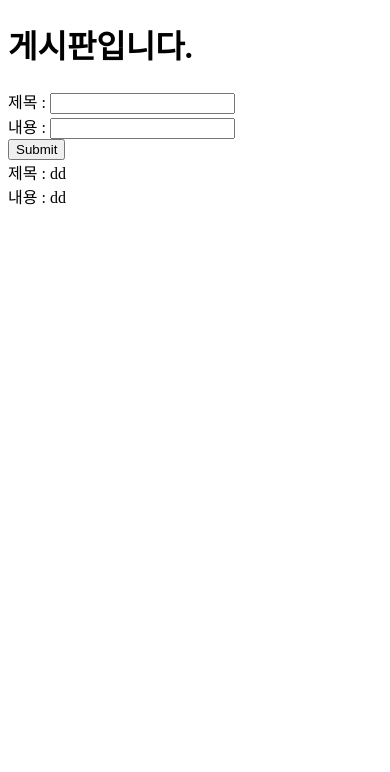
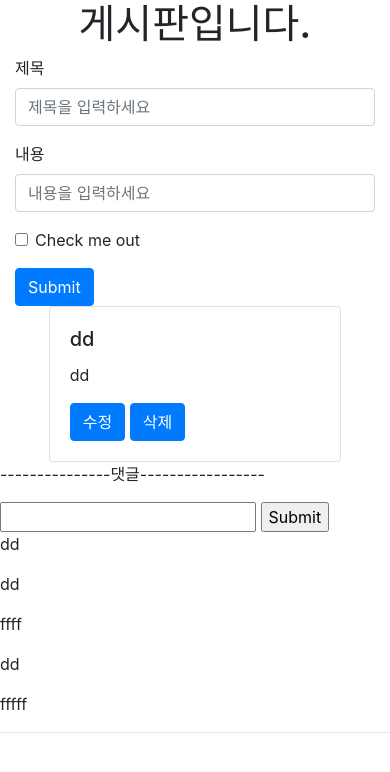
Before and after one commit to HanyongLee/Board, a Flask app: page / in a window 390 px wide. Shown: the top 772 px of the page. Run offline with Flask 2, Linux system fonts and the light colour scheme; data comes from the database, SQL or seed files in the repository; both versions use the stored data as it was after the commit; some libraries are stand-ins or nearby versions.

Commit message:
add comment update, delete

```diff
--- a/app.py
+++ b/app.py
@@ -17,6 +17,13 @@ class Post(db.Model):
     title = db.Column(db.String, nullable=False)
     content = db.Column(db.String, nullable=False)
 
+class Comment(db.Model):
+    __tablename__ = "comments" #테이블 이름 설정
+    id = db.Column(db.Integer, primary_key=True)
+    content =  db.Column(db.String, nullable=False)
+    post_id = db.Column(db.Integer, db.ForeignKey('posts.id'),
+        nullable=False)
+
 db.create_all()
 
 
@@ -26,7 +33,8 @@ def index():
     #보여준다.
     #SELECT*FROM posts;
     posts = Post.query.all()        #posts는 list type이다.
-    return render_template('index.html', posts = reversed(posts)) # reversed(posts) -> 글들 반대로 보이게 하는 것
+    comments = Comment.query.all()
+    return render_template('index.html', posts = reversed(posts), comments = comments) # reversed(posts) -> 글들 반대로 보이게 하는 것
 
 @app.route("/create")
 def create():
@@ -38,4 +46,63 @@ def create():
     return redirect("/")
     # return render_template('create.html', title=title, content=content) -> 이거말고 홈인 index.html로 돌아가게 하자
 
+@app.route("/edit/<int:id>")
+def edit(id):
+    # 1. 수정하려고 하는 레코드를 선택하여
+    post = Post.query.get(id)
+    # 2. 수정을 하고
+    # post.title = "수정하셈"
+    # post.content = "수정하셈"
+    # 3. 커밋한다.
+    return render_template('edit.html', post=post)
+
+
+@app.route("/update/<int:id>")
+def update(id):
+    # 1. 수정하려고 하는 레코드를 선택하여
+    post = Post.query.get(id)
+    # 2. 수정을 하고
+    post.title = request.args.get('title')
+    post.content = request.args.get('content')
+    # 3. 커밋한다.
+    db.session.commit()
+    return redirect('/')
+
+@app.route("/delete/<int:id>")  #동적 변환 <> 사용
+def delete(id): #id는 string으로 parse됨 int()이렇게 써도 되지만 위에 <int:id>로 한번에 써도됨
+    #1. 지우려고 하는 레코드를 선택하여
+    post = Post.query.get(id)    #()안에 해당 data primary
+    #2. 지운다.
+    db.session.delete(post)
+    #3. 확정하고 DB에 반영한다. Commit
+    db.session.commit()
+    return redirect("/")
+
+@app.route("/create_comment")
+def comment_content():
+    #Comment 테이블에 입력받은 내용을 저장한다.
+    content = request.args.get('comment_content') # /comment_content로 날라온 파라미터 잡기
+    post_id = int(request.args.get('post_id'))
+    comment = Comment(content=content, post_id = post_id)
+    #위에 코드까지 객체 생성을 통해 하나의 행을 만든 것
+    db.session.add(comment)
+    db.session.commit()
+    return redirect('/')
+
+
+
+
+#url 간단하게 줄이는 방법, 이런 식으로
+# @app.route("</name>")
+# def redirection(name):
+#     url =URL.query.filter_by(name=name)
+#     return redirect(url.rul)
+
 #app.run(host=os.getenv('IP', '0.0.0.0'),port=int(os.getenv('PORT', 8080)), debug = True)
+
+
+#python3에서 댓글이 db에 저장됬는지 확인
+#from app import Comment #기능 import
+#comments = Comment.query.all() # 댓글 쓴 것 comments 변수에 저장
+#comments[0] 으로 댓글 들어갔는지 확인
+#comments[0].content로 안에 들어있는 댓글 코멘트 출력
--- a/templates/index.html
+++ b/templates/index.html
@@ -4,19 +4,68 @@
     <meta charset="UTF-8">
     <meta name="viewport" content="width=device-width, initial-scale=1.0">
     <meta http-equiv="X-UA-Compatible" content="ie=edge">
+    <link rel="stylesheet" href="https://stackpath.bootstrapcdn.com/bootstrap/4.1.3/css/bootstrap.min.css" integrity="sha384-MCw98/SFnGE8fJT3GXwEOngsV7Zt27NXFoaoApmYm81iuXoPkFOJwJ8ERdknLPMO" crossorigin="anonymous">
+    <script src="https://code.jquery.com/jquery-3.3.1.slim.min.js" integrity="sha384-q8i/X+965DzO0rT7abK41JStQIAqVgRVzpbzo5smXKp4YfRvH+8abtTE1Pi6jizo" crossorigin="anonymous"></script>
+    <script src="https://cdnjs.cloudflare.com/ajax/libs/popper.js/1.14.3/umd/popper.min.js" integrity="sha384-ZMP7rVo3mIykV+2+9J3UJ46jBk0WLaUAdn689aCwoqbBJiSnjAK/l8WvCWPIPm49" crossorigin="anonymous"></script>
+    <script src="https://stackpath.bootstrapcdn.com/bootstrap/4.1.3/js/bootstrap.min.js" integrity="sha384-ChfqqxuZUCnJSK3+MXmPNIyE6ZbWh2IMqE241rYiqJxyMiZ6OW/JmZQ5stwEULTy" crossorigin="anonymous"></script>
     <title>게시판</title>
 </head>
 <body>
-    <h1> 게시판입니다. </h1>
-    <form action="/create">
-        제목 : <input type ="text" name="title"><br>
-        내용 : <input type ="text" name="content"><br>
-        <input type="submit">
-    </form>
+    <h1 class="text-center"> 게시판입니다. </h1>
+    <!--div 2개로 공간(container) 만들어주기-->
+    <div class = "container">
+        <div class = "row justify-content-center">
+                <!--부트스트랩 blank 코드-->
+                <form class= "col-md-6" action = "/create">
+                <!--col-md-6은 md는 반응형 기능, col-6은 컬럼을 6개 먹겠다라는 의미-->
+              <div class="form-group">
+                <label for="exampleInputEmail1">제목</label>
+                <input type="text" class="form-control" id="exampleInputEmail1" aria-describedby="emailHelp" placeholder="제목을 입력하세요" name="title">
+              </div>
+              <div class="form-group">
+                <label for="exampleInputPassword1">내용</label>
+                <input type="text" class="form-control" id="exampleInputPassword1" placeholder="내용을 입력하세요" name = "content">
+              </div>
+              <div class="form-group form-check">
+                <input type="checkbox" class="form-check-input" id="exampleCheck1">
+                <label class="form-check-label" for="exampleCheck1">Check me out</label>
+              </div>
+              <button type="submit" class="btn btn-primary">Submit</button>
+            </form>
+        </div>
+    </div>
+
     {% for p in posts %}
-        제목 : {{ p.title }} <br>
-        내용 : {{ p.content }} <br>
-        <br>
+        <div class="container">
+            <div class="row justify-content-center">
+                <!--부트스트랩 클래스는 한번 띄고 계속 써주면됨 -->
+                <div class="card w-75">
+                  <div class="card-body">
+                    <h5 class="card-title">{{ p.title }}</h5>
+                    <p class="card-text">{{ p.content }}</p>
+                    <a href="/edit/{{ p.id }}" class="btn btn-primary">수정</a>
+                    <a href="/delete/{{ p.id }}" class="btn btn-primary">삭제</a></a>
+                  </div>
+                </div>
+            </div>
+        </div>
+
+
+        <p>---------------댓글-----------------</p>
+        <form action="/create_comment">
+            <input type = "text" name = "comment_content">
+            <input type = "hidden" name = "post_id" value = "{{ p.id }}">
+            <!--# hidden은 보안상 위험, 페이지 소스보기로 하면 사용자가 다 볼 수 있음-->
+            <input type = "submit">
+        </form>
+        {% for c in comments %}
+            {% if c.post_id == p.id %}
+             <p> {{ c.content }} </p>
+            {% endif %}
+        {% endfor %}
+        <hr>
     {% endfor %}
 </body>
 </html>
+
+<!--부트스트렙은 그리드 시스템 사용-->
```
Also changed, not shown: templates/edit.html (added, +17 -0 lines), myapp.db, 1 other file.
